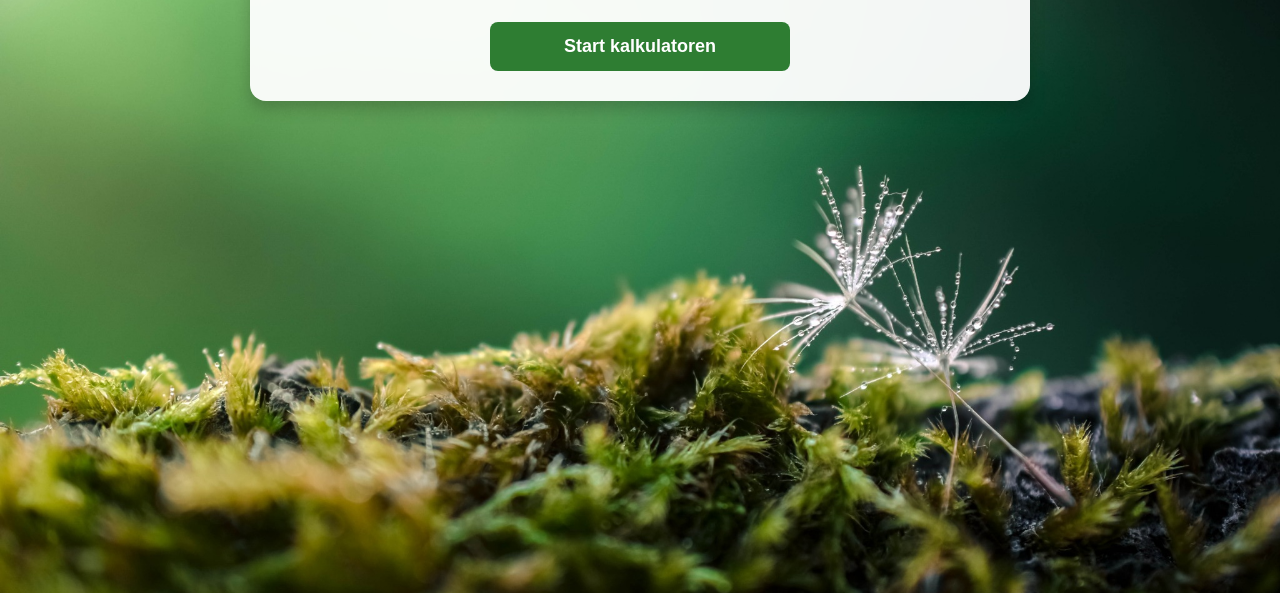
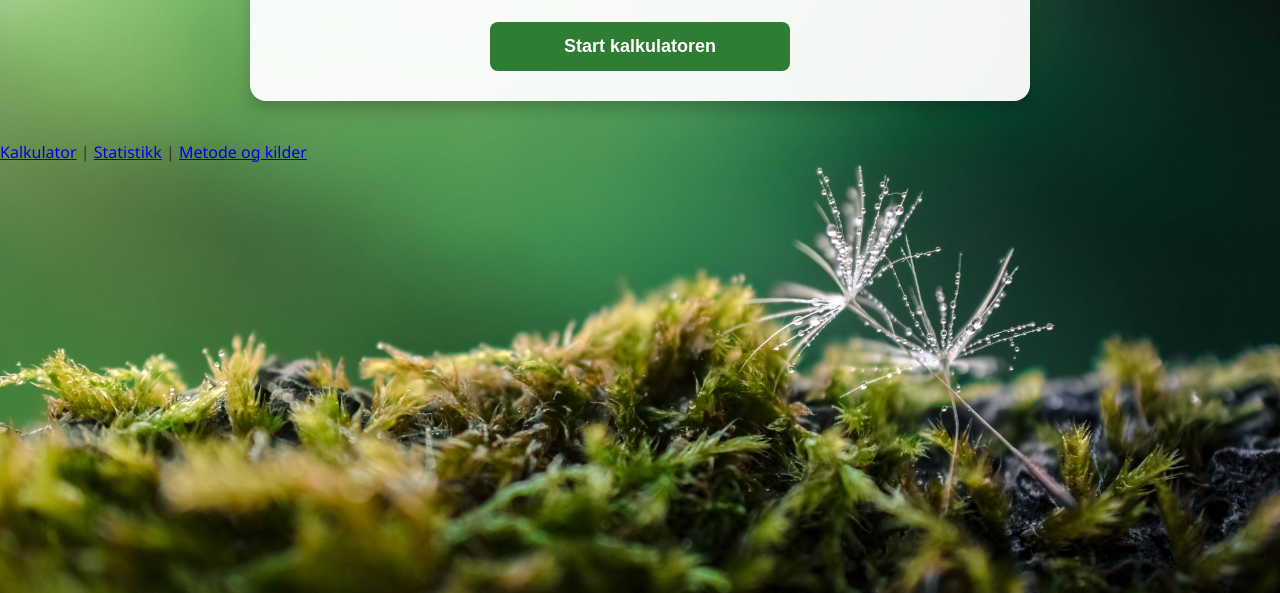
Before and after one commit to klimakalkulator/kleskalkulator-v2, a plain HTML site: page index.html in a window 1280 px wide. Shown: the part 207-800 px from the top of the page. Drawn offline with nearby package versions, Linux system fonts and the light colour scheme.

Commit message:
Update index.html

```diff
--- a/index.html
+++ b/index.html
@@ -4,6 +4,7 @@
   <meta charset="UTF-8" />
   <meta name="viewport" content="width=device-width, initial-scale=1.0" />
   <title>Klimakalkulator for klær</title>
+  <script src="https://cdn.jsdelivr.net/npm/@supabase/supabase-js@2"></script>
   <link rel="stylesheet" href="style.css" />
 </head>
 <body>
@@ -66,6 +67,12 @@
     </div>
   </div>
 
+  <footer>
+    <a href="index.html">Kalkulator</a> |
+    <a href="stats.html">Statistikk</a> |
+    <a href="sources.html">Metode og kilder</a>
+  </footer>
+
   <script src="script.js"></script>
 </body>
 </html>
```
